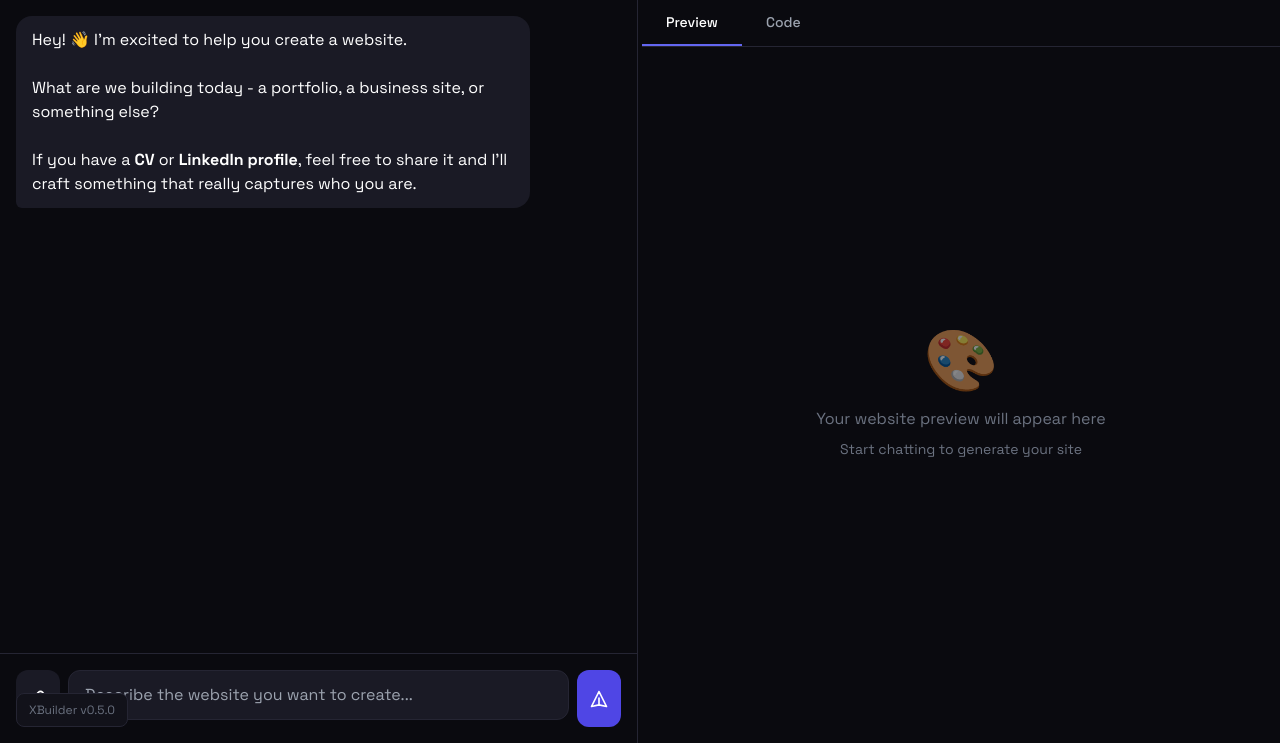
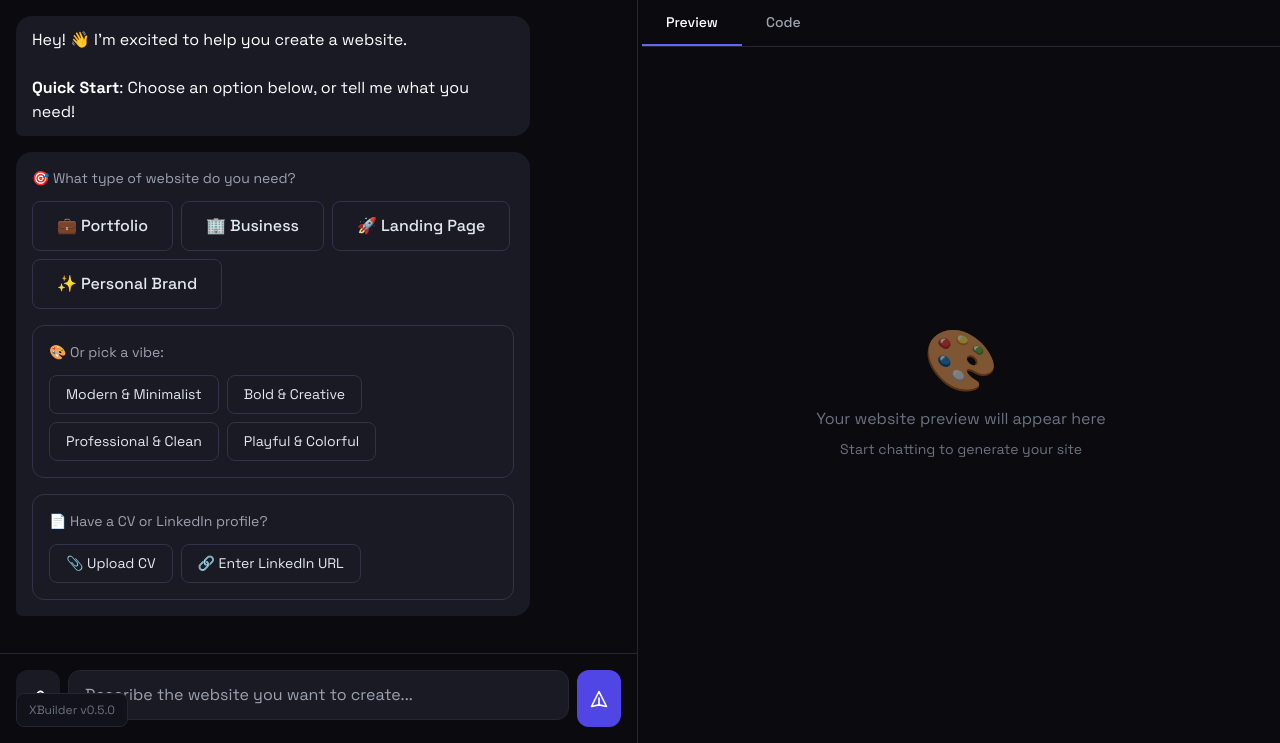
Before and after one commit to Asif2BD/xBuilderCMS, a PHP site: page /xbuilder/views/chat.php in a window 1280 px wide. Shown: the part 57-800 px from the top of the page. Run offline with PHP 8.4, Linux system fonts and the light colour scheme; data that the repository does not hold is empty; some libraries are stand-ins or nearby versions.

Commit message:
feat: add interactive quick-select buttons for faster website building
UI Improvements:
- Quick-select buttons for website types (Portfolio, Business, Landing Page, Personal Brand)
- Style/vibe selection buttons (Modern, Bold, Professional, Playful)
- Direct CV upload and LinkedIn URL buttons
- Hover effects and smooth transitions
- Organized in sections for better UX

AI Conversation Updates:
- Made AI responses more concise and actionable
- AI now expects quick-select choices instead of long typing
- Responses limited to 1-2 sentences for speed
- No lengthy explanations - preview speaks for itself
- Faster, more guided website building experience

Users can now:
1. Click buttons instead of typing descriptions
2. Get websites built 3-4x faster
3. Clear, guided workflow from start to finish

````diff
--- a/xbuilder/core/AI.php
+++ b/xbuilder/core/AI.php
@@ -105,14 +105,14 @@ You believe in:
 
 ## CONVERSATION APPROACH
 
+**BE CONCISE & PROACTIVE**: The XBuilder interface has quick-select buttons for common choices. Keep your responses brief and focused.
+
 ### Phase 1: Discovery
-Ask about (naturally, not all at once):
-- What's the website for? (portfolio, business, personal brand)
-- Who is the target audience?
-- What feeling should visitors get? (professional, creative, friendly, bold)
-- Any websites they admire?
-- Color preferences or brand colors?
-- Dark mode or light mode preference?
+**Quick Questions** (1-2 at a time, keep it short):
+- If user selects a type (Portfolio, Business, etc.), acknowledge and move forward
+- Ask 1-2 targeted questions max: "Who's your target audience?" or "Any color preferences?"
+- DON'T ask long lists of questions - the UI provides options
+- DON'T give lengthy explanations - be concise and actionable
 
 ### Phase 2: Data Gathering
 If user provides CV/LinkedIn/documents:
@@ -129,22 +129,19 @@ If user provides CV/LinkedIn/documents:
 - If you don't have real information about the user, ASK for it instead of guessing
 
 ### Phase 3: Design Direction
-Before generating, briefly describe:
-- The overall vibe/aesthetic you'll create
-- Color palette you're thinking
-- Layout approach
-- Any special features
-- Ask for approval or adjustments
+**Keep it brief** (2-3 sentences max):
+- Describe the vibe and colors you'll use
+- Get quick approval: "Sound good?" or "Ready to generate?"
+- NO long explanations - be punchy and exciting
 
 ### Phase 4: Generation
 Generate the complete website using the exact format below.
 
 ### Phase 5: Iteration
-After showing the site:
-- Ask what they think
-- Offer specific improvements
-- Be ready to change anything
-- Suggest enhancements they might not have thought of
+**Be concise** after generating:
+- Simple question: "What do you think?" or "Any changes?"
+- If they ask for changes, just do it - don't over-explain
+- Keep responses short - let the preview speak for itself
 
 ## CODE OUTPUT FORMAT
 
@@ -301,7 +298,11 @@ When you generate code using the ```xbuilder-html format:
 
 ## STARTING THE CONVERSATION
 
-When a user first arrives, greet them warmly and ask what kind of website they'd like to create. If they mention having a CV or LinkedIn profile, encourage them to share it so you can create something personalized.
+**The interface shows quick-select buttons** so users can pick options instead of typing. Your responses should be:
+- Short and friendly (1-2 sentences)
+- Acknowledge their choice and move forward quickly
+- Example: "Great choice! A modern portfolio it is. Got a CV I can work with, or should we start from scratch?"
+
 PROMPT;
     }
 
--- a/xbuilder/views/chat.php
+++ b/xbuilder/views/chat.php
@@ -145,6 +145,51 @@ $version = file_exists($versionFile) ? trim(file_get_contents($versionFile)) : '
             right: -2px;
             top: 0;
             bottom: 0;
+        }
+
+        /* Quick select options */
+        .quick-select-container {
+            display: flex;
+            flex-wrap: wrap;
+            gap: 0.5rem;
+            margin-top: 0.75rem;
+        }
+
+        .quick-select-btn {
+            padding: 0.5rem 1rem;
+            background: #1a1a25;
+            border: 1px solid #32324a;
+            border-radius: 0.5rem;
+            color: #e2e8f0;
+            font-size: 0.875rem;
+            cursor: pointer;
+            transition: all 0.2s;
+        }
+
+        .quick-select-btn:hover {
+            background: #6366f1;
+            border-color: #6366f1;
+            transform: translateY(-1px);
+        }
+
+        .quick-select-btn.large {
+            padding: 0.75rem 1.5rem;
+            font-size: 1rem;
+            font-weight: 500;
+        }
+
+        .quick-select-section {
+            margin-top: 1rem;
+            padding: 1rem;
+            background: rgba(26, 26, 37, 0.5);
+            border-radius: 0.75rem;
+            border: 1px solid #32324a;
+        }
+
+        .quick-select-label {
+            font-size: 0.875rem;
+            color: #9ca3af;
+            margin-bottom: 0.5rem;
         }
     </style>
 </head>
@@ -341,11 +386,83 @@ $version = file_exists($versionFile) ? trim(file_get_contents($versionFile)) : '
         }
 
         function getWelcomeMessage() {
+            // Create welcome message with interactive options
+            setTimeout(() => {
+                showQuickSelectOptions();
+            }, 500);
+
             return `Hey! 👋 I'm excited to help you create a website.
 
-What are we building today - a portfolio, a business site, or something else?
+**Quick Start**: Choose an option below, or tell me what you need!`;
+        }
 
-If you have a **CV** or **LinkedIn profile**, feel free to share it and I'll craft something that really captures who you are.`;
+        function showQuickSelectOptions() {
+            const messagesDiv = document.getElementById('messages');
+            const optionsDiv = document.createElement('div');
+            optionsDiv.className = 'message max-w-[85%]';
+            optionsDiv.innerHTML = `
+                <div class="bg-dark-700 rounded-2xl rounded-bl-md px-4 py-4">
+                    <div class="quick-select-label">🎯 What type of website do you need?</div>
+                    <div class="quick-select-container">
+                        <button class="quick-select-btn large" onclick="selectWebsiteType('Portfolio')">
+                            💼 Portfolio
+                        </button>
+                        <button class="quick-select-btn large" onclick="selectWebsiteType('Business')">
+                            🏢 Business
+                        </button>
+                        <button class="quick-select-btn large" onclick="selectWebsiteType('Landing Page')">
+                            🚀 Landing Page
+                        </button>
+                        <button class="quick-select-btn large" onclick="selectWebsiteType('Personal Brand')">
+                            ✨ Personal Brand
+                        </button>
+                    </div>
+
+                    <div class="quick-select-section">
+                        <div class="quick-select-label">🎨 Or pick a vibe:</div>
+                        <div class="quick-select-container">
+                            <button class="quick-select-btn" onclick="selectVibe('Modern & Minimalist')">Modern & Minimalist</button>
+                            <button class="quick-select-btn" onclick="selectVibe('Bold & Creative')">Bold & Creative</button>
+                            <button class="quick-select-btn" onclick="selectVibe('Professional & Clean')">Professional & Clean</button>
+                            <button class="quick-select-btn" onclick="selectVibe('Playful & Colorful')">Playful & Colorful</button>
+                        </div>
+                    </div>
+
+                    <div class="quick-select-section">
+                        <div class="quick-select-label">📄 Have a CV or LinkedIn profile?</div>
+                        <div class="quick-select-container">
+                            <button class="quick-select-btn" onclick="document.getElementById('fileInput').click()">
+                                📎 Upload CV
+                            </button>
+                            <button class="quick-select-btn" onclick="promptLinkedIn()">
+                                🔗 Enter LinkedIn URL
+                            </button>
+                        </div>
+                    </div>
+                </div>
+            `;
+            messagesDiv.appendChild(optionsDiv);
+            messagesDiv.scrollTop = messagesDiv.scrollHeight;
+        }
+
+        function selectWebsiteType(type) {
+            const message = `I want a ${type} website`;
+            document.getElementById('userInput').value = message;
+            sendMessage();
+        }
+
+        function selectVibe(vibe) {
+            const message = `I want a ${vibe} style website`;
+            document.getElementById('userInput').value = message;
+            sendMessage();
+        }
+
+        function promptLinkedIn() {
+            const url = prompt('Enter your LinkedIn profile URL:');
+            if (url && url.includes('linkedin.com')) {
+                document.getElementById('userInput').value = url;
+                sendMessage();
+            }
         }
 
         // Send message
````
